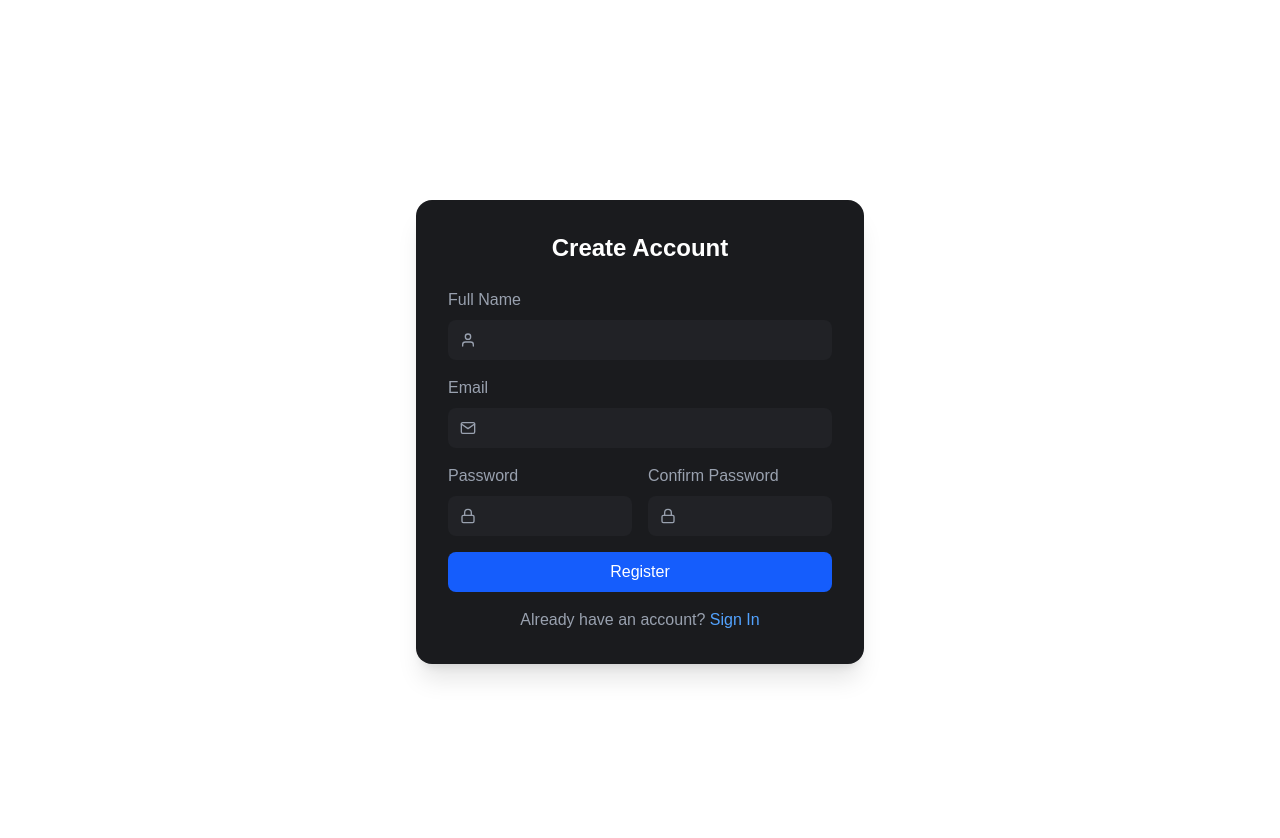
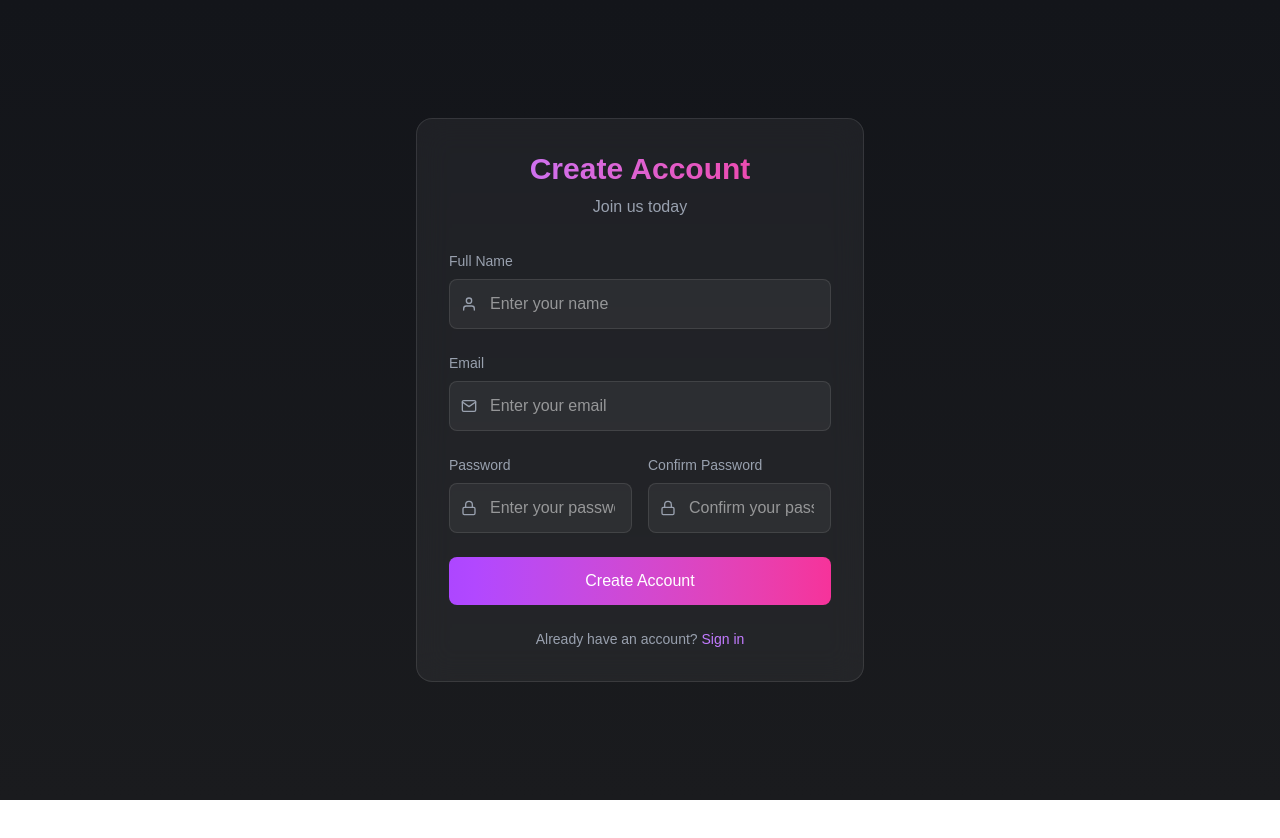
Before and after one commit to prusotamkrydv78/Portfolio_Dashboard, a Next.js app: page /auth/register in a window 1280 px wide. Shown: the top 838 px of the page. After the commit the page ends 800 px from the top, so only its background shows below. Built offline with nearby package versions, Linux system fonts and the light colour scheme.

Commit message:
enhance login and register pages UI with improved styling and layout

```diff
--- a/app/auth/login/page.jsx
+++ b/app/auth/login/page.jsx
@@ -6,68 +6,70 @@ import { FiMail, FiLock, FiLoader } from 'react-icons/fi';
 
 export default function LoginPage() {
   const [loading, setLoading] = useState(false);
-  const [formData, setFormData] = useState({
-    email: '',
-    password: '',
-  });
-
-  const handleSubmit = async (e) => {
-    e.preventDefault();
-    setLoading(true);
-    // Add authentication logic here
-    setTimeout(() => setLoading(false), 1000);
-  };
 
   return (
-    <div className="min-h-screen flex items-center justify-center p-4">
+    <div className="min-h-screen bg-gradient-to-b from-[#13151a] to-[#1a1b1e] flex items-center justify-center p-4">
       <div className="w-full max-w-md">
-        <div className="bg-[#1a1b1e] rounded-2xl p-8 shadow-xl">
-          <h2 className="text-2xl font-semibold text-white mb-6 text-center">Welcome Back</h2>
+        <div className="bg-white/5 backdrop-blur-lg rounded-2xl p-8 border border-white/10">
+          {/* Header */}
+          <div className="text-center mb-8">
+            <h1 className="text-3xl font-bold bg-gradient-to-r from-purple-400 to-pink-500 bg-clip-text text-transparent">
+              Welcome Back
+            </h1>
+            <p className="text-gray-400 mt-2">Sign in to your account</p>
+          </div>
 
-          <form onSubmit={handleSubmit} className="space-y-4">
+          {/* Form */}
+          <form className="space-y-6">
             <div>
-              <label className="block text-gray-400 mb-2">Email</label>
+              <label className="block text-sm font-medium text-gray-400 mb-2">Email</label>
               <div className="relative">
                 <FiMail className="absolute left-3 top-1/2 -translate-y-1/2 text-gray-400" />
                 <input
                   type="email"
-                  value={formData.email}
-                  onChange={(e) => setFormData({ ...formData, email: e.target.value })}
-                  className="w-full bg-[#212226] text-white rounded-lg pl-10 pr-4 py-2 focus:outline-none focus:ring-2 focus:ring-blue-500"
-                  required
+                  className="w-full bg-white/5 border border-white/10 rounded-lg pl-10 pr-4 py-3 text-white focus:outline-none focus:ring-2 focus:ring-purple-500"
+                  placeholder="Enter your email"
                 />
               </div>
             </div>
 
             <div>
-              <label className="block text-gray-400 mb-2">Password</label>
+              <label className="block text-sm font-medium text-gray-400 mb-2">Password</label>
               <div className="relative">
                 <FiLock className="absolute left-3 top-1/2 -translate-y-1/2 text-gray-400" />
                 <input
                   type="password"
-                  value={formData.password}
-                  onChange={(e) => setFormData({ ...formData, password: e.target.value })}
-                  className="w-full bg-[#212226] text-white rounded-lg pl-10 pr-4 py-2 focus:outline-none focus:ring-2 focus:ring-blue-500"
-                  required
+                  className="w-full bg-white/5 border border-white/10 rounded-lg pl-10 pr-4 py-3 text-white focus:outline-none focus:ring-2 focus:ring-purple-500"
+                  placeholder="Enter your password"
                 />
               </div>
+            </div>
+
+            <div className="flex items-center justify-between">
+              <label className="flex items-center">
+                <input type="checkbox" className="w-4 h-4 bg-white/5 border-white/10 rounded text-purple-500 focus:ring-purple-500" />
+                <span className="ml-2 text-sm text-gray-400">Remember me</span>
+              </label>
+              <Link href="/auth/forgot-password" className="text-sm text-purple-400 hover:text-purple-300">
+                Forgot password?
+              </Link>
             </div>
 
             <button
               type="submit"
               disabled={loading}
-              className="w-full bg-blue-600 text-white rounded-lg py-2 hover:bg-blue-700 transition-colors disabled:opacity-50 flex items-center justify-center"
+              className="w-full bg-gradient-to-r from-purple-500 to-pink-500 text-white rounded-lg py-3 font-medium hover:from-purple-600 hover:to-pink-600 focus:outline-none focus:ring-2 focus:ring-purple-500 transition-all duration-300"
             >
-              {loading ? <FiLoader className="w-5 h-5 animate-spin" /> : 'Sign In'}
+              {loading ? <FiLoader className="w-5 h-5 animate-spin mx-auto" /> : 'Sign in'}
             </button>
           </form>
 
-          <p className="mt-4 text-center text-gray-400">
+          <div className="mt-6 text-center text-gray-400 text-sm">
             Don't have an account?{' '}
-            <Link href="/auth/register" className="text-blue-400 hover:text-blue-300">
-              Register
+            <Link href="/auth/register" className="text-purple-400 hover:text-purple-300 font-medium">
+              Sign up
             </Link>
-          </p>
+          </div>
         </div>
       </div>
     </div>
--- a/app/auth/register/page.jsx
+++ b/app/auth/register/page.jsx
@@ -6,83 +6,65 @@ import { FiUser, FiMail, FiLock, FiLoader } from 'react-icons/fi';
 
 export default function RegisterPage() {
   const [loading, setLoading] = useState(false);
-  const [formData, setFormData] = useState({
-    name: '',
-    email: '',
-    password: '',
-    confirmPassword: ''
-  });
-
-  const handleSubmit = async (e) => {
-    e.preventDefault();
-    if (formData.password !== formData.confirmPassword) {
-      alert('Passwords do not match');
-      return;
-    }
-    setLoading(true);
-    // Add registration logic here
-    setTimeout(() => setLoading(false), 1000);
-  };
 
   return (
-    <div className="min-h-screen flex items-center justify-center p-4">
+    <div className="min-h-screen bg-gradient-to-b from-[#13151a] to-[#1a1b1e] flex items-center justify-center p-4">
       <div className="w-full max-w-md">
-        <div className="bg-[#1a1b1e] rounded-2xl p-8 shadow-xl">
-          <h2 className="text-2xl font-semibold text-white mb-6 text-center">Create Account</h2>
+        <div className="bg-white/5 backdrop-blur-lg rounded-2xl p-8 border border-white/10">
+          {/* Header */}
+          <div className="text-center mb-8">
+            <h1 className="text-3xl font-bold bg-gradient-to-r from-purple-400 to-pink-500 bg-clip-text text-transparent">
+              Create Account
+            </h1>
+            <p className="text-gray-400 mt-2">Join us today</p>
+          </div>
 
-          <form onSubmit={handleSubmit} className="space-y-4">
+          {/* Form */}
+          <form className="space-y-6">
             <div>
-              <label className="block text-gray-400 mb-2">Full Name</label>
+              <label className="block text-sm font-medium text-gray-400 mb-2">Full Name</label>
               <div className="relative">
                 <FiUser className="absolute left-3 top-1/2 -translate-y-1/2 text-gray-400" />
                 <input
                   type="text"
-                  value={formData.name}
-                  onChange={(e) => setFormData({ ...formData, name: e.target.value })}
-                  className="w-full bg-[#212226] text-white rounded-lg pl-10 pr-4 py-2 focus:outline-none focus:ring-2 focus:ring-blue-500"
-                  required
+                  className="w-full bg-white/5 border border-white/10 rounded-lg pl-10 pr-4 py-3 text-white focus:outline-none focus:ring-2 focus:ring-purple-500"
+                  placeholder="Enter your name"
                 />
               </div>
             </div>
 
             <div>
-              <label className="block text-gray-400 mb-2">Email</label>
+              <label className="block text-sm font-medium text-gray-400 mb-2">Email</label>
               <div className="relative">
                 <FiMail className="absolute left-3 top-1/2 -translate-y-1/2 text-gray-400" />
                 <input
                   type="email"
-                  value={formData.email}
-                  onChange={(e) => setFormData({ ...formData, email: e.target.value })}
-                  className="w-full bg-[#212226] text-white rounded-lg pl-10 pr-4 py-2 focus:outline-none focus:ring-2 focus:ring-blue-500"
-                  required
+                  className="w-full bg-white/5 border border-white/10 rounded-lg pl-10 pr-4 py-3 text-white focus:outline-none focus:ring-2 focus:ring-purple-500"
+                  placeholder="Enter your email"
                 />
               </div>
             </div>
 
             <div className="grid grid-cols-2 gap-4">
               <div>
-                <label className="block text-gray-400 mb-2">Password</label>
+                <label className="block text-sm font-medium text-gray-400 mb-2">Password</label>
                 <div className="relative">
                   <FiLock className="absolute left-3 top-1/2 -translate-y-1/2 text-gray-400" />
                   <input
                     type="password"
-                    value={formData.password}
-                    onChange={(e) => setFormData({ ...formData, password: e.target.value })}
-                    className="w-full bg-[#212226] text-white rounded-lg pl-10 pr-4 py-2 focus:outline-none focus:ring-2 focus:ring-blue-500"
-                    required
+                    className="w-full bg-white/5 border border-white/10 rounded-lg pl-10 pr-4 py-3 text-white focus:outline-none focus:ring-2 focus:ring-purple-500"
+                    placeholder="Enter your password"
                   />
                 </div>
               </div>
               <div>
-                <label className="block text-gray-400 mb-2">Confirm Password</label>
+                <label className="block text-sm font-medium text-gray-400 mb-2">Confirm Password</label>
                 <div className="relative">
                   <FiLock className="absolute left-3 top-1/2 -translate-y-1/2 text-gray-400" />
                   <input
                     type="password"
-                    value={formData.confirmPassword}
-                    onChange={(e) => setFormData({ ...formData, confirmPassword: e.target.value })}
-                    className="w-full bg-[#212226] text-white rounded-lg pl-10 pr-4 py-2 focus:outline-none focus:ring-2 focus:ring-blue-500"
-                    required
+                    className="w-full bg-white/5 border border-white/10 rounded-lg pl-10 pr-4 py-3 text-white focus:outline-none focus:ring-2 focus:ring-purple-500"
+                    placeholder="Confirm your password"
                   />
                 </div>
               </div>
@@ -91,18 +73,18 @@ export default function RegisterPage() {
             <button
               type="submit"
               disabled={loading}
-              className="w-full bg-blue-600 text-white rounded-lg py-2 hover:bg-blue-700 transition-colors disabled:opacity-50 flex items-center justify-center"
+              className="w-full bg-gradient-to-r from-purple-500 to-pink-500 text-white rounded-lg py-3 font-medium hover:from-purple-600 hover:to-pink-600 focus:outline-none focus:ring-2 focus:ring-purple-500 transition-all duration-300"
             >
-              {loading ? <FiLoader className="w-5 h-5 animate-spin" /> : 'Register'}
+              {loading ? <FiLoader className="w-5 h-5 animate-spin mx-auto" /> : 'Create Account'}
             </button>
           </form>
 
-          <p className="mt-4 text-center text-gray-400">
+          <div className="mt-6 text-center text-gray-400 text-sm">
             Already have an account?{' '}
-            <Link href="/auth/login" className="text-blue-400 hover:text-blue-300">
-              Sign In
+            <Link href="/auth/login" className="text-purple-400 hover:text-purple-300 font-medium">
+              Sign in
             </Link>
-          </p>
+          </div>
         </div>
       </div>
     </div>
--- a/app/layout.js
+++ b/app/layout.js
@@ -57,7 +57,7 @@ export default function RootLayout({ children }) {
                             </div>
                         </>
                     )}
-                    <main className={`${!isAuthRoute ? "lg:pl-60" : ""} sm:p-4  md:p-8 md:pt-8`}>
+                    <main className={`${!isAuthRoute ? "lg:pl-60" : ""} `}>
                         {children}
                     </main>
                 </ThemeProvider>
```
